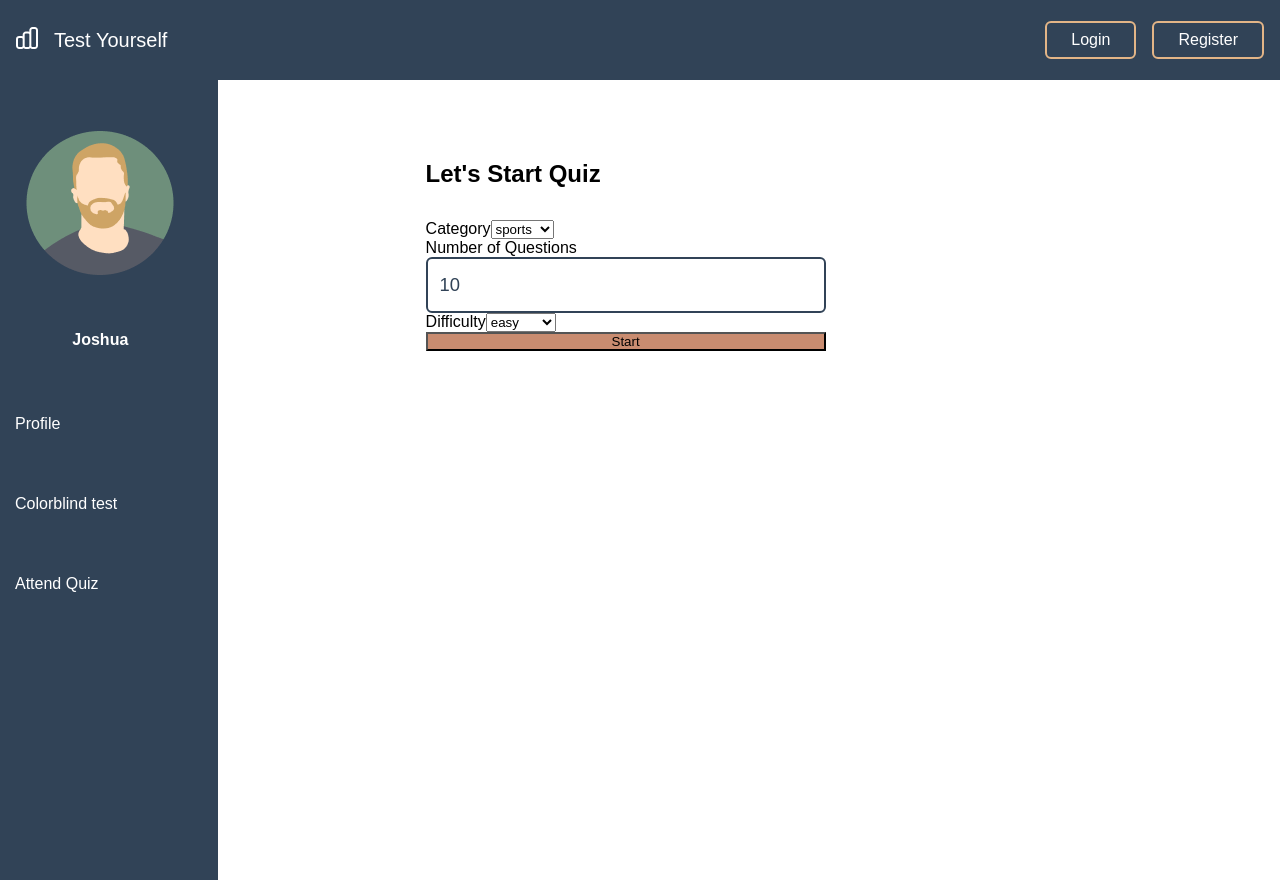
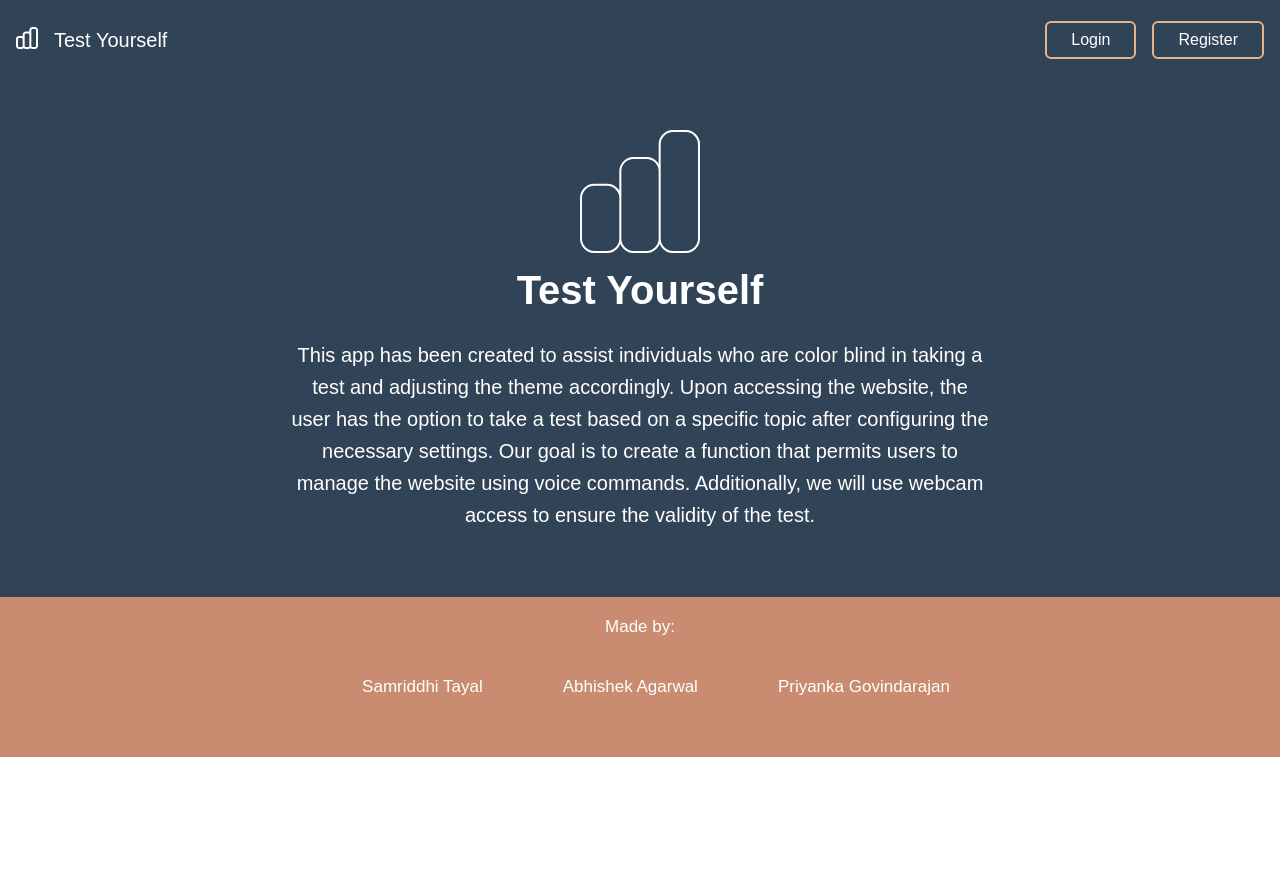
Before and after one commit to Abhii-Agarwal09/test-yourself, a React (Vite) app in the folder client/: page / in a window 1280 px wide. After the commit the page ends 800 px from the top, so only its background shows below. Built offline with nearby package versions, Linux system fonts and the light colour scheme.

Commit message:
routing added

```diff
--- a/client/src/App.jsx
+++ b/client/src/App.jsx
@@ -14,7 +14,7 @@
     <div className='App'>
       <Navbar isLoggedIn={isLoggedIn} />
       {/* <Landing /> */}
-      {/* <Routes>
+      <Routes>
         <Route path='/' element={<Landing />} />
         <Route
           path='/register'
@@ -24,10 +24,11 @@
           path='/login'
           element={<Login setIsLoggedIn={setIsLoggedIn} />}
         />
-      </Routes> */}
+        <Route path='/dashboard' element={<Dashboard />} />
+      </Routes>
       {/* <Login setIsLoggedIn={setIsLoggedIn} /> */}
       {/* <Register setIsLoggedIn={setIsLoggedIn} /> */}
-      <Dashboard />
+      {/* <Dashboard /> */}
       {/* <Footer /> */}
     </div>
   );
```
